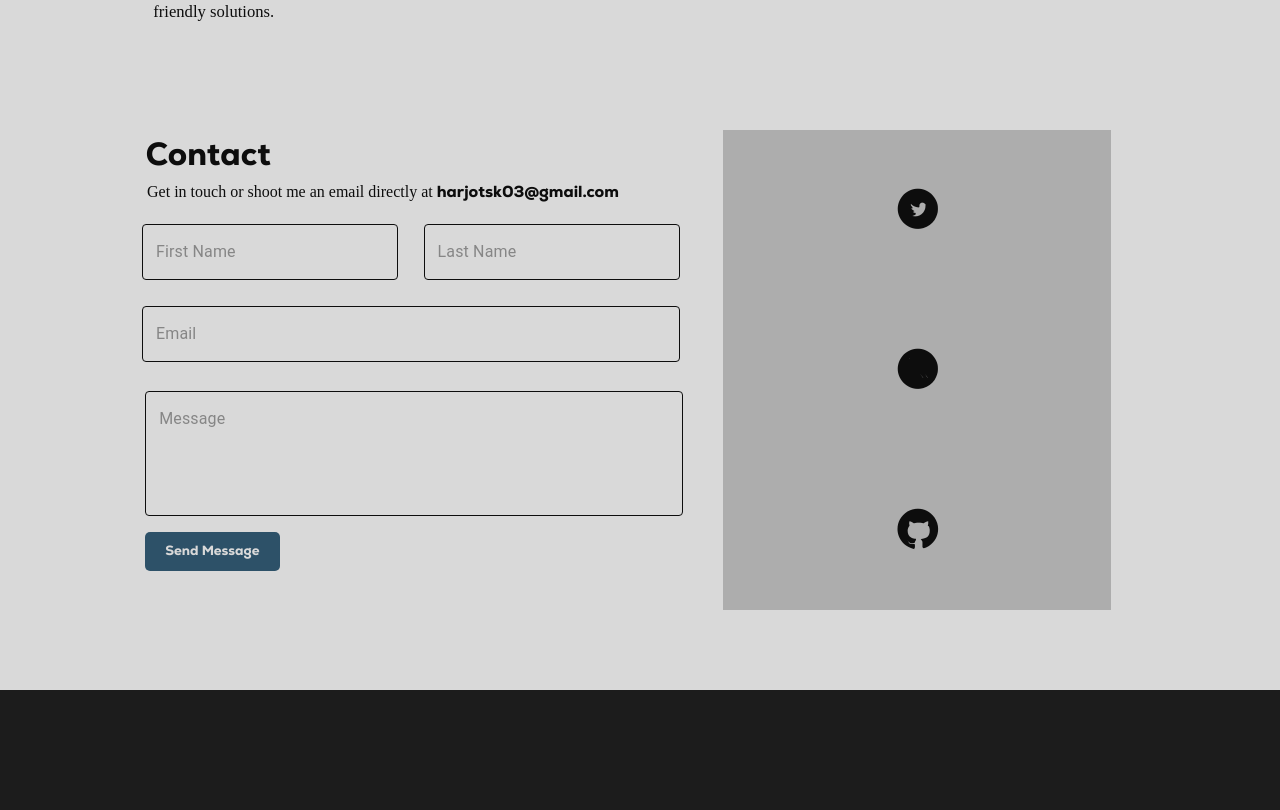
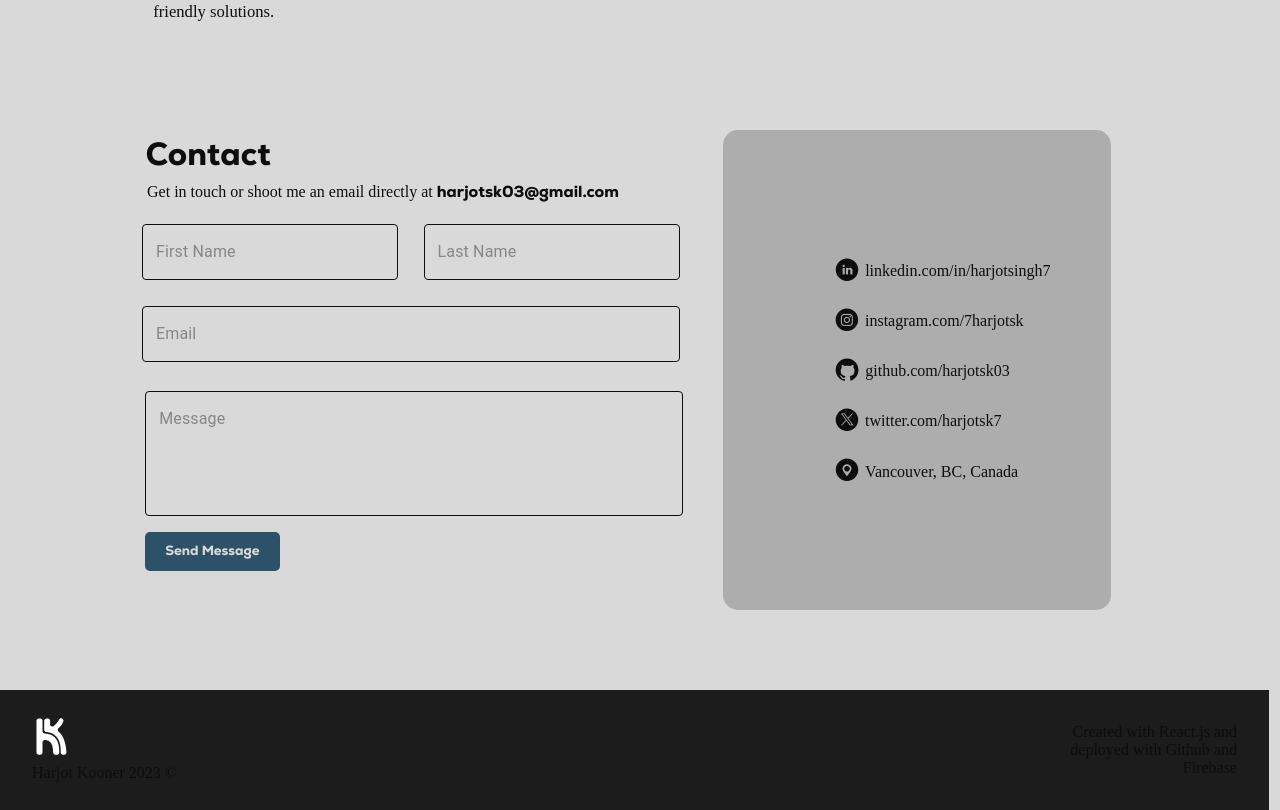
Before and after one commit to harjotsk03/portfolio-react, a React (Create React App) app: page / in a window 1280 px wide. Shown: the part 1820-2630 px from the top of the page. Built offline with nearby package versions, Linux system fonts and the light colour scheme; no server answers; a web font is replaced by a local one.

Commit message:
first commit

```diff
--- a/src/App.css
+++ b/src/App.css
@@ -846,6 +846,7 @@ body.overlay-visible {
   margin-right: auto;
   height: 60vh;
   display: flex;
+  border-radius: 15px;
 }
 
 .socials{
@@ -853,16 +854,30 @@ body.overlay-visible {
   background-color: transparent;
   z-index: 999999999;
   display: flex;
-  justify-content: space-around;
-  align-items: center;
+  gap: 3vh;
+  margin-left: 8.75vw;
+  justify-content: center;
   flex-direction: column;
 }
 
+.socialLine{
+  display: flex;
+  align-items: center;
+  gap: 0.5vw;
+}
+
 .socialsHeader{
-  font-size: 3vw;
+  font-size: 1.75vw;
   font-family: logos;
   z-index: 99999999999999;
   color: var(--text-color);
+}
+
+.link{
+  text-decoration: none;
+  color: var(--text-color);
+  font-family: mainLight;
+  margin-top: 0.3vh;
 }
 
 .leftSideContact{
@@ -967,6 +982,28 @@ body.overlay-visible {
 .footerContainer{
   height: 15vh;
   background-color: #1c1c1c;
-  width: 105%;
+  width: 103%;
   margin-left: -3vmin;
+  padding: 4vmin;
+  display: flex;
+  justify-content: space-between;
+  align-items: center;
 }
+
+.footerLogo{
+  width: 13%;
+}
+
+.footerText{
+  width: 15vw;
+  height: max-content;
+  font-family: mainLight;
+  text-align: right;
+}
+
+.footerText2{
+  height: max-content;
+  margin-top: 0.5vh;
+  font-family: mainLight;
+  text-align: left;
+}
--- a/src/components/Contact.js
+++ b/src/components/Contact.js
@@ -35,9 +35,37 @@ export const Contact = () => {
             </div>
             <div className='rightSideContact'>
                 <div className='socials'>
-                    <h3 className='socialsHeader'>+</h3>
-                    <h3 className='socialsHeader'>-</h3>
-                    <h3 className='socialsHeader'>)</h3>
+                    <div className='socialLine'>
+                        <div className='socialsHeader'>C</div>
+                        <a className='link' href="https://www.linkedin.com/in/harjotsingh7" target="_blank" rel="noopener noreferrer">
+                            linkedin.com/in/harjotsingh7
+                        </a>
+                    </div>
+                    <div className='socialLine'>
+                        <div className='socialsHeader'>Q</div>
+                        <a className='link' href="https://www.instagram.com/7harjotsk" target="_blank" rel="noopener noreferrer">
+                            instagram.com/7harjotsk
+                        </a>
+                    </div>
+                    <div className='socialLine'>
+                        <div className='socialsHeader'>)</div>
+                        <a className='link' href="https://github.com/harjotsk03" target="_blank" rel="noopener noreferrer">
+                            github.com/harjotsk03
+                        </a>
+                    </div>
+                    <div className='socialLine'>
+                        <div className='socialsHeader'>-</div>
+                        <a className='link' href="https://twitter.com/harjotsk7" target="_blank" rel="noopener noreferrer">
+                            twitter.com/harjotsk7
+                        </a>
+                    </div>
+                    <div className='socialLine'>
+                        <div className='socialsHeader'>9</div>
+                        <a className='link' style={{margin: '0.6vh 0vh 0vh 0vh'}} href="                    https://www.google.com/maps/place/Vancouver,+BC/@49.3057823,-123.5536279,9.14z/data=!4m6!3m5!1s0x548673f143a94fb3:0xbb9196ea9b81f38b!8m2!3d49.2827291!4d-123.1207375!16zL20vMDgwaDI?entry=ttu
+" target="_blank" rel="noopener noreferrer">
+                            Vancouver, BC, Canada
+                        </a>
+                    </div>
                 </div>
             </div>
         </>
--- a/src/components/Footer.js
+++ b/src/components/Footer.js
@@ -1,7 +1,24 @@
-export const Footer = () =>{
-    return(
-        <div className="footerContainer">
+import React from 'react';
+import logo from '../images/logoWebsite2.svg';
 
-        </div>
-    )
-}
+export const Footer = () => {
+  const toTop = () => {
+    // Scroll to the top of the page smoothly
+    window.scrollTo({
+      top: 0,
+      behavior: 'smooth'
+    });
+  };
+
+  return (
+    <div className="footerContainer">
+      <div>
+        <img onClick={toTop} className='footerLogo' src={logo} alt="Logo"></img>
+        <div className='footerText2'>Harjot Kooner 2023 ©</div>
+      </div>
+      <div>
+        <div className='footerText'>Created with React.js and deployed with Github and Firebase</div>
+      </div>
+    </div>
+  );
+};
--- a/src/components/Navbar.js
+++ b/src/components/Navbar.js
@@ -64,11 +64,19 @@ const Navbar = ({ onToggleTheme, theme }) => {
 
   const label = { inputProps: { 'aria-label': 'Color switch demo' } };
 
+  const toTop = () => {
+    // Scroll to the top of the page smoothly
+    window.scrollTo({
+      top: 0,
+      behavior: 'smooth'
+    });
+  };
+
   return (
     <nav className="navbar">
       <div className='navButtonContainer'>
         <div className='logo'>
-          <img src={logo}></img>
+          <img onClick={toTop} src={logo}></img>
           <div>
             <ScrollLink
               className='navButton'
@@ -95,7 +103,7 @@ const Navbar = ({ onToggleTheme, theme }) => {
               to="contact"
               smooth={true}
               duration={1000}
-              offset={-100}
+              offset={-210}
               ease="easeInOutQuart"
             >
               Contact
--- a/src/components/ScrollToTop.js
+++ b/src/components/ScrollToTop.js
@@ -5,7 +5,8 @@ export const ScrollToTop = () => {
 
   const handleScroll = () => {
     const scrollY = window.scrollY;
-    setIsVisible(scrollY > 300);
+    const distanceFromBottom = document.body.scrollHeight - (scrollY + window.innerHeight);
+    setIsVisible(scrollY > 300 && distanceFromBottom > 100);
   };
 
   const scrollToTop = () => {
```
Also changed, not shown: src/images/logoWebsite2.svg (added).
